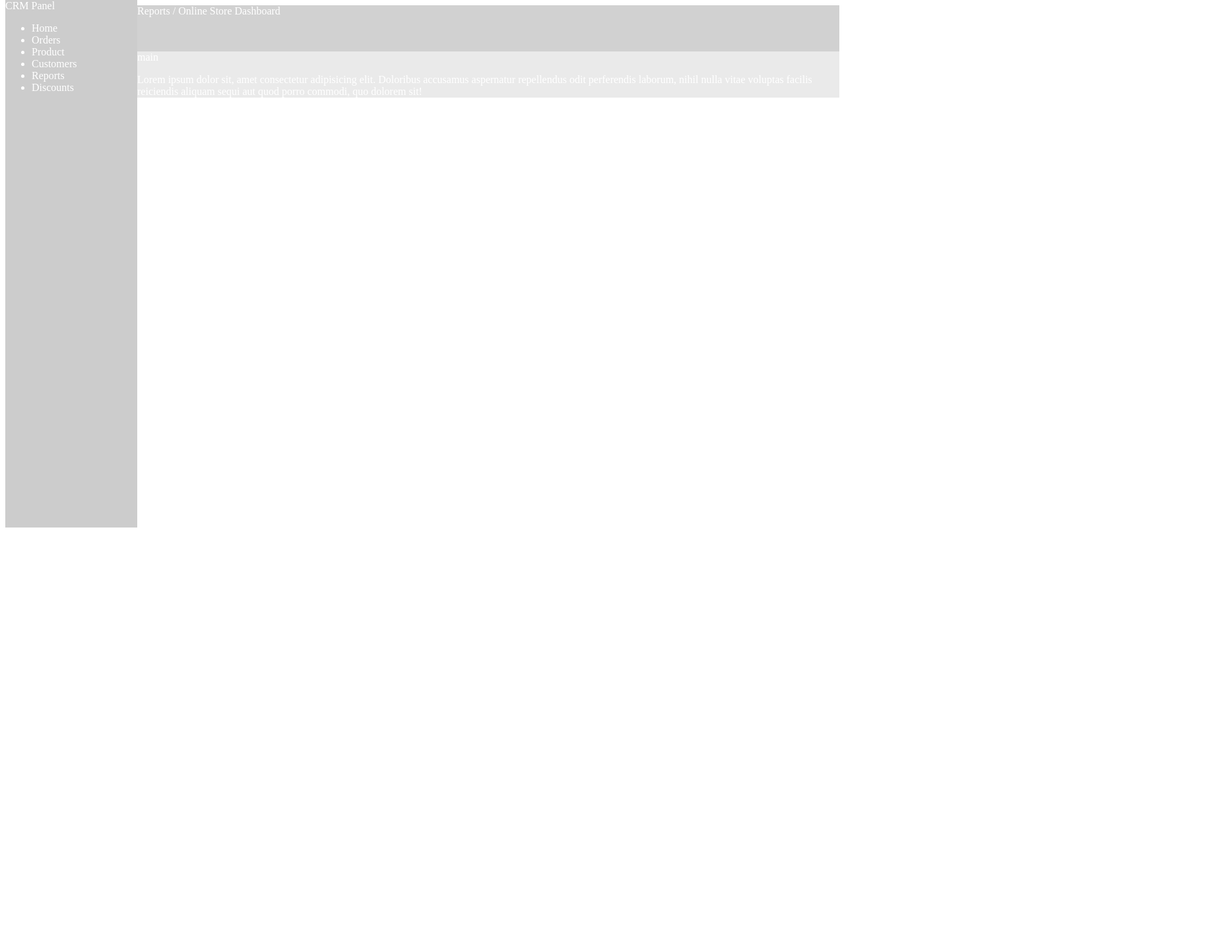
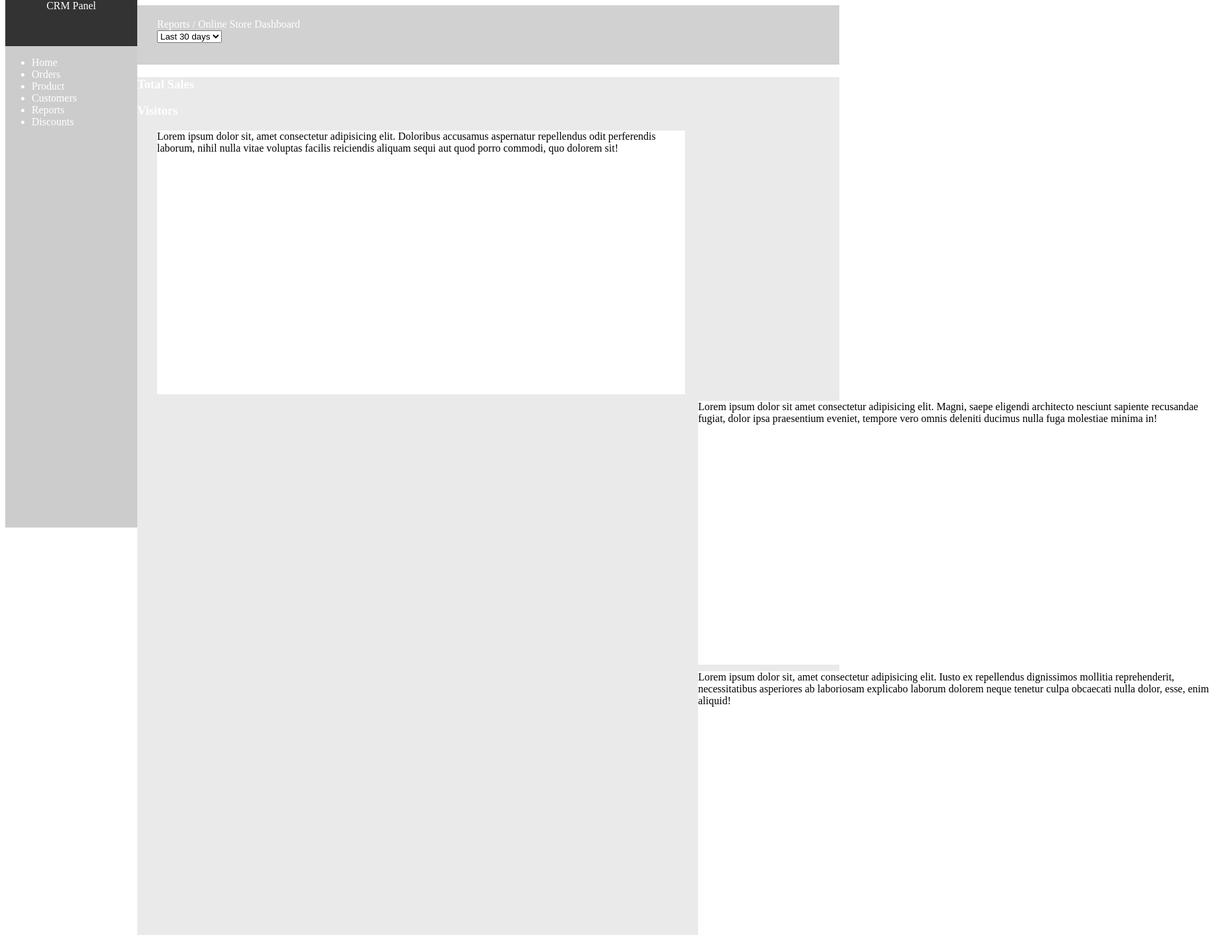
Before and after one commit to brunopintado/CRMPanel, a website built with Parcel: page index.html in a window 1280 px wide. Shown: the whole page at 66% size, 1858 px wide, since content can reach past the window. Before the commit the page ends 800 px from the top, so only its background shows below. Built offline with nearby package versions, Linux system fonts and the light colour scheme.

Commit message:
actualizado 15/9 15:30

```diff
--- a/css/style.css
+++ b/css/style.css
@@ -6,6 +6,9 @@ nav {
   background-color: #d1d1d1;
   height: 70px;
   margin-left: 200px;
+  padding: 0px;
+  padding-left: 30px;
+  padding-top: 20px;
 }
 
 aside {
@@ -14,11 +17,19 @@ aside {
   height: 100vh;
   position: fixed;
   top: 0;
+
 }
 
-aside + div {
+aside div {
   height: 70px;
   background-color: #333333;
+  padding: 0px;
+  text-align: center;
+}
+aside div+div{
+  background: transparent;
+  height: auto;
+  text-align: left;
 }
 
 main {
@@ -26,7 +37,21 @@ main {
   margin-left: 200px;
 }
 
+section {
+  background-color: rgb(255, 255, 255);
+  color: black;
+}
+
 footer {
   background-color: #aaa;
   margin-left: 200px;
 }
+main Section{
+  width: 800px;
+  height: 400px;
+  margin-left: 30px;
+  margin-bottom: 10px;
+}
+main section+section{
+  margin-left: 850px;
+}
--- a/index.html
+++ b/index.html
@@ -11,6 +11,11 @@
     <!-- Barra de navegación -->
     <nav>
       Reports / Online Store Dashboard
+      <form>
+        <select name="opcion">
+          <option value="1">Last 30 days</option>
+       </select>
+      </form>
     </nav>
     <!-- /Barra de navegación -->
 
@@ -36,14 +41,31 @@
 
     <!-- Contenido principal -->
     <main>
-      main
+      <h3>Total Sales</h3>
+      <h3> Visitors</h3>
       <section>
-        <p>
+
           Lorem ipsum dolor sit, amet consectetur adipisicing elit. Doloribus
           accusamus aspernatur repellendus odit perferendis laborum, nihil nulla
           vitae voluptas facilis reiciendis aliquam sequi aut quod porro
           commodi, quo dolorem sit!
-        </p>
+
+      </section>
+      <section>
+
+          Lorem ipsum dolor sit amet consectetur adipisicing elit.
+          Magni, saepe eligendi architecto nesciunt sapiente recusandae fugiat,
+          dolor ipsa praesentium eveniet, tempore vero omnis deleniti
+          ducimus nulla fuga molestiae minima in!
+
+      </section>
+      <section>
+
+          Lorem ipsum dolor sit, amet consectetur adipisicing elit.
+          Iusto ex repellendus dignissimos mollitia reprehenderit,
+          necessitatibus asperiores ab laboriosam explicabo laborum dolorem neque tenetur culpa obcaecati nulla dolor,
+          esse, enim aliquid!
+
       </section>
     </main>
     <!-- /Contenido -->
@@ -52,6 +74,6 @@
     <footer>
       Pie de página
     </footer>
-    <!-- /Footer -->
+     /Footer -->
   </body>
 </html>
```
